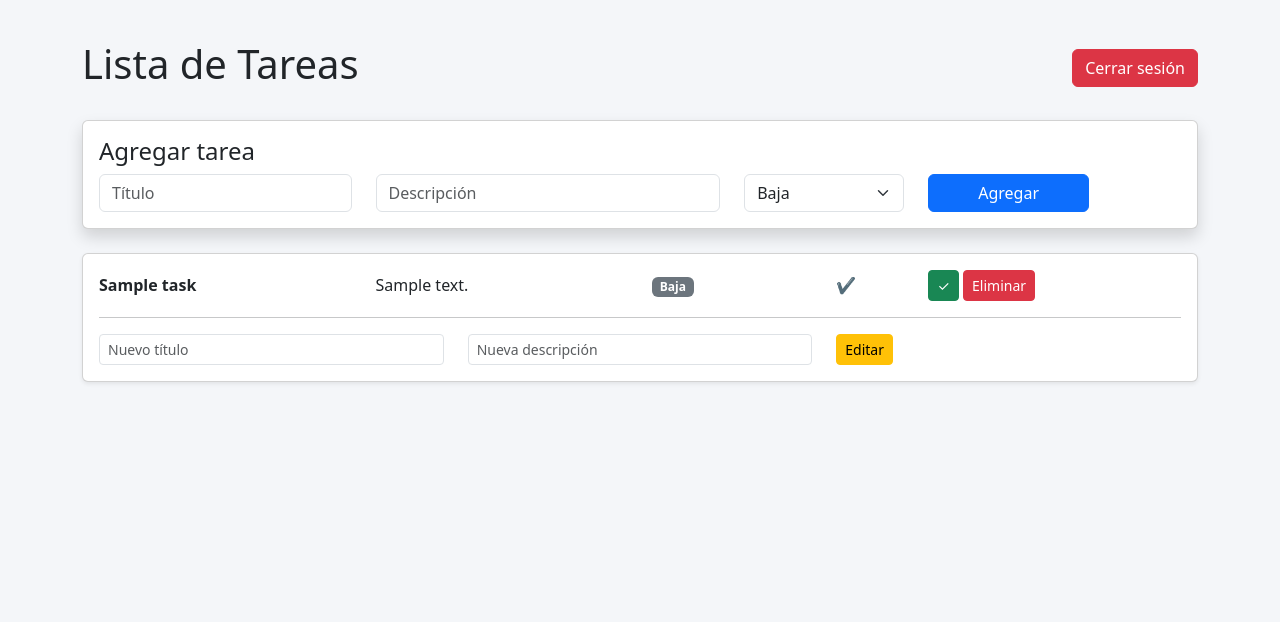
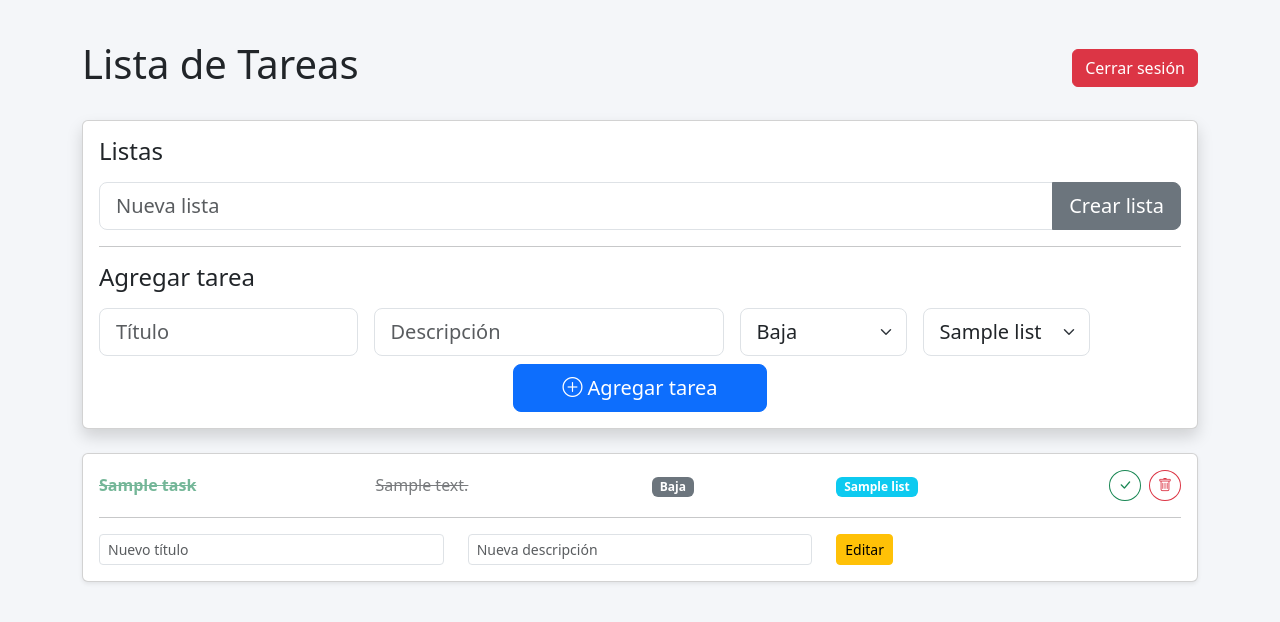
Before and after one commit to danielgalarza-collab/TodoAppFlask, a Flask app: page / in a window 1280 px wide. Shown: the top 622 px of the page. Run offline with Flask 3, Linux system fonts and the light colour scheme; a user stored in the database is signed in; tables that the repository leaves empty hold one stand-in row (values such as "Sample post").

Commit message:
actualizamos editar y gitignore

```diff
--- a/app/routes/tasks.py
+++ b/app/routes/tasks.py
@@ -1,6 +1,6 @@
 from flask import Blueprint, render_template, request, redirect, url_for
 from app.extensions import db
-from app.models import Task, Priority
+from app.models import Task, Priority, List
 from flask_login import login_required, current_user
 
 tasks_bp = Blueprint("tasks", __name__)
@@ -9,7 +9,8 @@ tasks_bp = Blueprint("tasks", __name__)
 @login_required
 def index():
     tareas = Task.query.filter_by(user_id=current_user.id).all()
-    return render_template("index.html", tareas=tareas)
+    listas = List.query.all()
+    return render_template("index.html", tareas=tareas, listas=listas)
 
 @tasks_bp.route("/add", methods=["POST"])
 @login_required
@@ -19,11 +20,14 @@ def add():
 
     prioridad = Priority.query.filter_by(name=prioridad_nombre).first()
 
+    lista_id = request.form.get("list_id")
+
     nueva_tarea = Task(
         title=request.form["title"],
         description=request.form["description"],
         priority=prioridad,
-        user_id=current_user.id
+        user_id=current_user.id,
+	list_id=lista_id
     )
 
     db.session.add(nueva_tarea)
@@ -74,3 +78,12 @@ def eliminar(id):
     db.session.commit()
 
     return redirect(url_for("tasks.index"))
+
+@tasks_bp.route("/add_list", methods=["POST"])
+@login_required
+def add_list():
+    nombre = request.form["name"]
+    nueva_lista = List(name=nombre)
+    db.session.add(nueva_lista)
+    db.session.commit()
+    return redirect(url_for("tasks.index"))
--- a/templates/index.html
+++ b/templates/index.html
@@ -5,21 +5,22 @@
 <title>Lista de Tareas</title>
 
 <link href="https://cdn.jsdelivr.net/npm/bootstrap@5.3.2/dist/css/bootstrap.min.css" rel="stylesheet">
+<link href="https://cdn.jsdelivr.net/npm/bootstrap-icons@1.11.1/font/bootstrap-icons.css" rel="stylesheet">
 
 <style>
-
 body{
     background:#f4f6f9;
 }
-
 .container{
     margin-top:40px;
 }
-
 .task-card{
     margin-bottom:15px;
 }
-
+.tarea-completada {
+    text-decoration: line-through;
+    opacity: 0.6;
+}
 </style>
 
 </head>
@@ -28,100 +29,141 @@ margin-bottom:15px;
 <div class="container">
 
     <div class="d-flex justify-content-between align-items-center mb-4">
-
         <h1>Lista de Tareas</h1>
-
-<a href="{{ url_for('auth.logout') }}" class="btn btn-danger">
-Cerrar sesión
-</a>
-
+        <a href="{{ url_for('auth.logout') }}" class="btn btn-danger">Cerrar sesión</a>
     </div>
 
+    <!-- FORMULARIO PARA CREAR LISTAS -->
     <div class="card mb-4 shadow">
         <div class="card-body">
 
-<h4>Agregar tarea</h4>
+            <h4 class="mb-3">Listas</h4>
+
+            <form method="POST" action="{{ url_for('tasks.add_list') }}" class="mb-3">
+                <div class="input-group">
+                    <input type="text" name="name" class="form-control form-control-lg" placeholder="Nueva lista" required>
+                    <button class="btn btn-secondary btn-lg">Crear lista</button>
+                </div>
+            </form>
+
+            <hr>
+
+            <!-- FORMULARIO PARA AGREGAR TAREAS -->
+            <h4 class="mb-3">Agregar tarea</h4>
 
             <form method="POST" action="{{ url_for('tasks.add') }}">
+                <div class="row g-3">
 
-<div class="row">
-
+                    <!-- Título -->
                     <div class="col-md-3">
-<input type="text" name="title" class="form-control" placeholder="Título" required>
+                        <input type="text" name="title" class="form-control form-control-lg" placeholder="Título" required>
                     </div>
 
+                    <!-- Descripción -->
                     <div class="col-md-4">
-<input type="text" name="description" class="form-control" placeholder="Descripción">
+                        <input type="text" name="description" class="form-control form-control-lg" placeholder="Descripción">
                     </div>
 
+                    <!-- Prioridad -->
                     <div class="col-md-2">
-<select name="priority" class="form-select">
+                        <select name="priority" class="form-select form-select-lg">
                             <option value="baja">Baja</option>
                             <option value="media">Media</option>
                             <option value="alta">Alta</option>
                         </select>
                     </div>
 
+                    <!-- Lista -->
                     <div class="col-md-2">
-<button type="submit" class="btn btn-primary w-100">Agregar</button>
+                        <select name="list_id" class="form-select form-select-lg">
+                            {% for lista in listas %}
+                                <option value="{{ lista.id }}">{{ lista.name }}</option>
+                            {% endfor %}
+                        </select>
+                    </div>
+
+                    <!-- BOTÓN CENTRADO Y ESTRECHO -->
+                    <div class="col-md-12 mt-2 d-flex justify-content-center">
+                        <button type="submit" class="btn btn-primary btn-lg px-5">
+                            <i class="bi bi-plus-circle"></i> Agregar tarea
+                        </button>
                     </div>
 
                 </div>
-
             </form>
 
         </div>
     </div>
 
-
+    <!-- LISTADO DE TAREAS -->
     {% for tarea in tareas %}
 
     <div class="card task-card shadow-sm">
-
         <div class="card-body">
 
             <div class="row align-items-center">
 
+                <!-- TÍTULO -->
                 <div class="col-md-3">
+                    {% if tarea.done %}
+                        <strong class="tarea-completada text-success">{{ tarea.title }}</strong>
+                    {% else %}
                         <strong>{{ tarea.title }}</strong>
+                    {% endif %}
                 </div>
 
+                <!-- DESCRIPCIÓN -->
                 <div class="col-md-3">
+                    {% if tarea.done %}
+                        <span class="tarea-completada">{{ tarea.description }}</span>
+                    {% else %}
                         {{ tarea.description }}
+                    {% endif %}
                 </div>
 
+                <!-- PRIORIDAD -->
                 <div class="col-md-2">
-
                     {% if tarea.priority.name == "alta" %}
                         <span class="badge bg-danger">Alta</span>
-
                     {% elif tarea.priority.name == "media" %}
                         <span class="badge bg-warning">Media</span>
-
                     {% else %}
                         <span class="badge bg-secondary">Baja</span>
                     {% endif %}
-
                 </div>
 
-<div class="col-md-1">
-
-{% if tarea.done %}
-<span class="text-success">✔</span>
+                <!-- LISTA -->
+                <div class="col-md-2">
+                    {% if tarea.list %}
+                        <span class="badge bg-info">{{ tarea.list.name }}</span>
                     {% else %}
-<span class="text-danger">✘</span>
+                        <span class="badge bg-secondary">Sin lista</span>
                     {% endif %}
-
                 </div>
 
-<div class="col-md-3">
+                <!-- BOTONES -->
+                <div class="col-md-2 d-flex gap-2 align-items-center justify-content-end">
 
-<form action="{{ url_for('tasks.completar', id=tarea.id) }}" method="POST" style="display:inline;">
-<button class="btn btn-success btn-sm">✓</button>
+                    <!-- Completar -->
+                    <form action="{{ url_for('tasks.completar', id=tarea.id) }}"
+                          method="POST"
+                          class="m-0 p-0 d-inline-block">
+                        <button type="submit"
+                                class="btn btn-outline-success btn-sm rounded-circle"
+                                title="Marcar como completada">
+                            <i class="bi bi-check-lg"></i>
+                        </button>
                     </form>
 
-<form action="{{ url_for('tasks.eliminar', id=tarea.id) }}" method="POST" style="display:inline;">
-<button class="btn btn-danger btn-sm">Eliminar</button>
+                    <!-- Eliminar -->
+                    <form action="{{ url_for('tasks.eliminar', id=tarea.id) }}"
+                          method="POST"
+                          class="m-0 p-0 d-inline-block">
+                        <button type="submit"
+                                class="btn btn-outline-danger btn-sm rounded-circle"
+                                title="Eliminar tarea">
+                            <i class="bi bi-trash"></i>
+                        </button>
                     </form>
 
                 </div>
@@ -130,6 +172,7 @@ Cerrar sesión
 
             <hr>
 
+            <!-- FORMULARIO PARA EDITAR -->
             <form action="{{ url_for('tasks.editar', id=tarea.id) }}" method="POST">
 
                 <div class="row">
@@ -151,7 +194,6 @@ Cerrar sesión
             </form>
 
         </div>
-
     </div>
 
     {% endfor %}
```
Also changed, not shown: 1 other file. Lines whose indentation alone changed are shown as unchanged.
